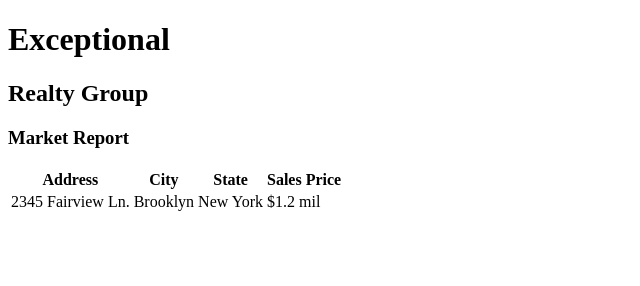
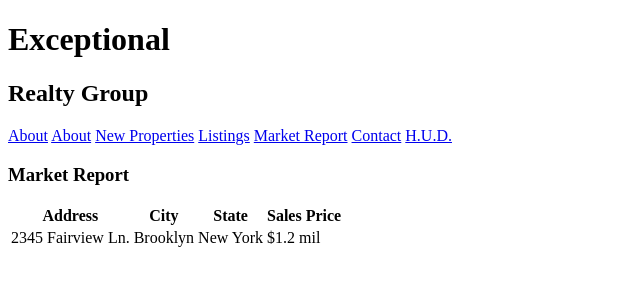
Before and after one commit to Btate712/exceptional-realty, a plain HTML site: page market-report.html in a window 1280 px wide. Shown: the whole page, without its empty margins (0-640 px from the left). Drawn offline with Linux system fonts and the light colour scheme.

Commit message:
started real-estate-listings.html

```diff
--- a/market-report.html
+++ b/market-report.html
@@ -8,6 +8,13 @@
   <body>
     <h1>Exceptional</h1>
     <h2>Realty Group</h2>
+    <a href="index.html">About</a>
+    <a href="index.html">About</a>
+    <a href="new-properties.html">New Properties</a>
+    <a href="real-estate-listings.html">Listings</a>
+    <a href="market-report.html">Market Report</a>
+    <a href="contact.html">Contact</a>
+    <a href="http://hud.gov" target='_blank'>H.U.D.</a>
     <h3>Market Report</h3>
 
     <table>
```
Also changed, not shown: index.html (+7 -0 lines), real-estate-listings.html (+6 -0 lines).
